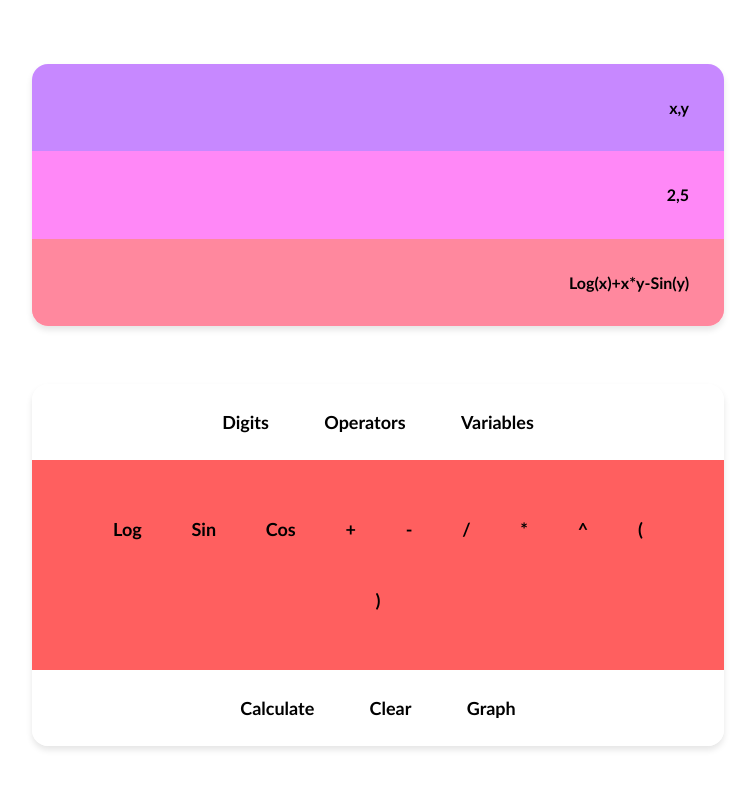
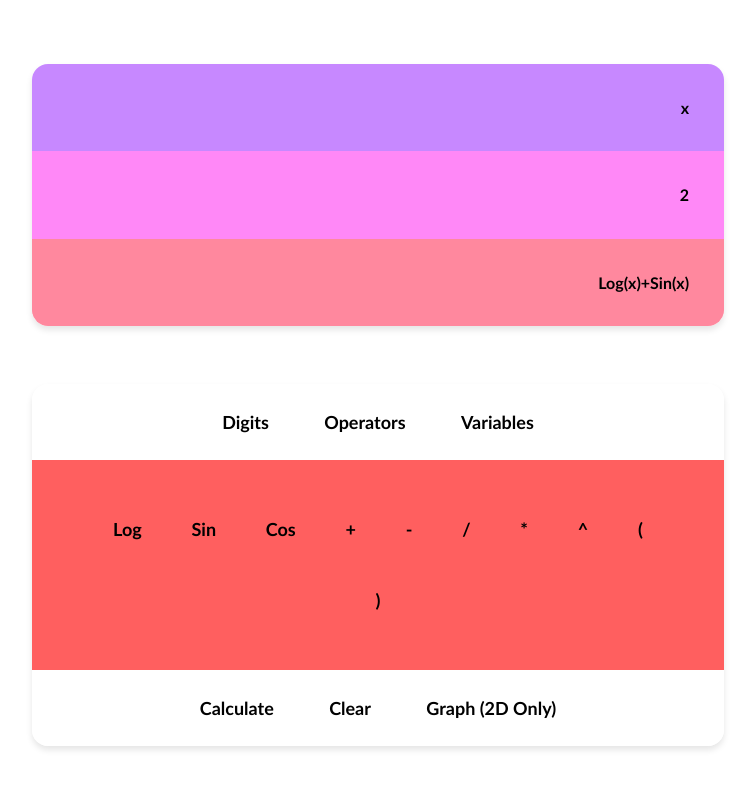
Before and after one commit to sud295/auto-diff, a React (Create React App) app in the folder react_app/: page / in a window 1280 px wide. Shown: the top 800 px of the page, without its empty margins (262-1017 px from the left). Built offline with nearby package versions, Linux system fonts and the light colour scheme.

Commit message:
Added functionality for unreachable outputs

```diff
--- a/react_app/src/App.js
+++ b/react_app/src/App.js
@@ -3,9 +3,9 @@ import { useState, useEffect } from 'react';
 import { isMobile } from 'react-device-detect';
 
 function App() {
-  const [variables, setVars] = useState("x,y");
-  const [values, setVals] = useState("2,5");
-  const [func, setFunc] = useState("Log(x)+x*y-Sin(y)");
+  const [variables, setVars] = useState("x");
+  const [values, setVals] = useState("2");
+  const [func, setFunc] = useState("Log(x)+Sin(x)");
   const [selectedInput, setSelectedInput] = useState("VariableInput");
   const [funcOut, setFuncOut] = useState("");
   const [partOut, setPartOut] = useState("");
@@ -26,6 +26,14 @@ function App() {
     }
     let function_str = "";
     let visited_indices = [];
+    let dimensions = "";
+
+    if (variables.length == 1){
+      dimensions = "2";
+    }
+    else{
+      return;
+    }
 
     for (let i = 0; i < func.length; i++) {
       let element = func[i];
@@ -62,9 +70,9 @@ function App() {
     formData.append('variables', variables);
     formData.append('eval_values', values);
     formData.append('function', function_str);
-    formData.append('dims', "2")
+    formData.append('dims', dimensions)
 
-    fetch("http://127.0.0.1:8000/", {
+    fetch("http://127.0.0.1:8000", {
       method: "POST",
       body: formData,
     })
@@ -307,7 +315,7 @@ function App() {
         <div className="calculate">
           <button onClick={handleCalculateClick}>Calculate</button>
           <button onClick={handleClearClick}>Clear</button>
-          <button onClick={handleGraphClick}>Graph</button>
+          <button onClick={handleGraphClick}>Graph (2D Only)</button>
         </div>
       </div>
 
```
Also changed, not shown: 2 other files (tests, documents, lock files or other folders).
